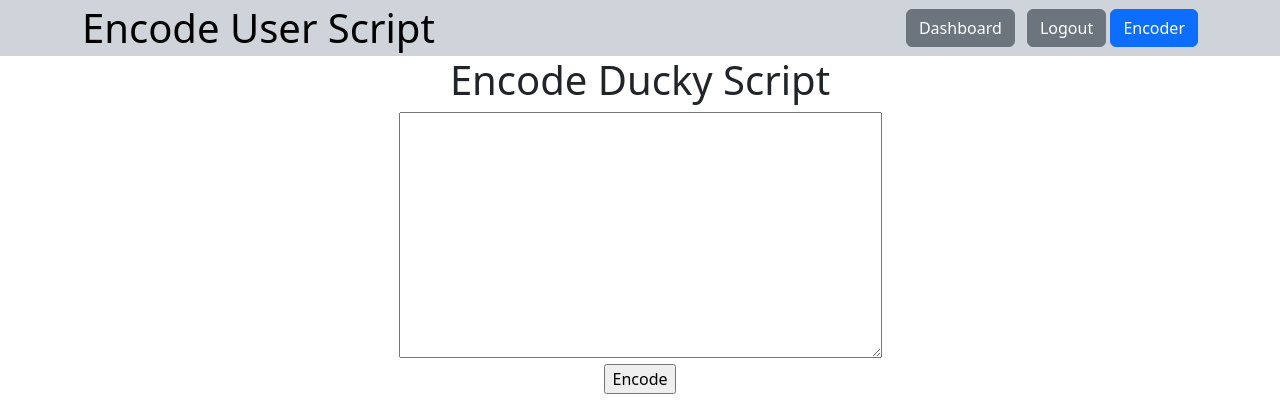
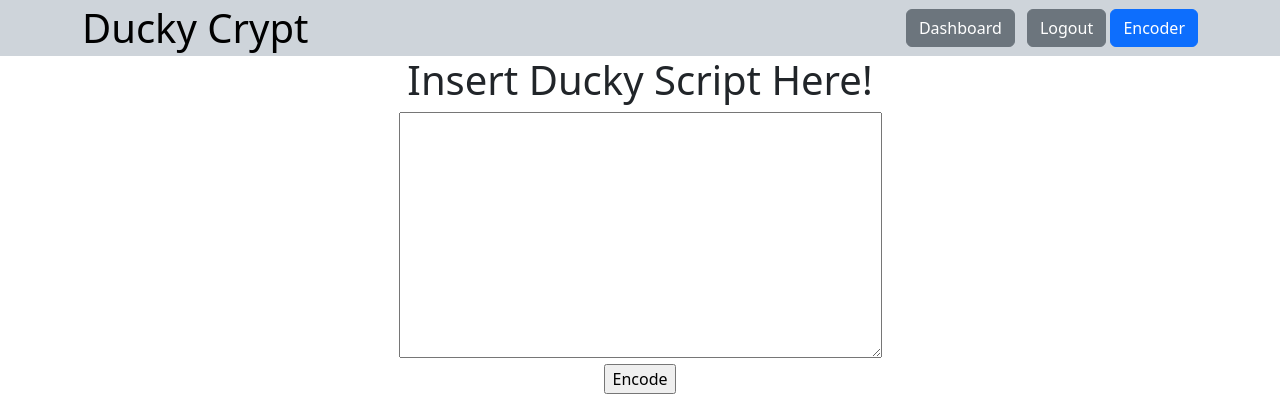
Before and after one commit to jeremiahsnipes/projects_algos, a Flask app: page /encode in a window 1280 px wide. Shown: the top 420 px of the page. Run offline with Flask 3, Linux system fonts and the light colour scheme.

Commit message:
modified:   solo_project/flask_app/templates/encode_form.html

```diff
--- a/solo_project/flask_app/templates/encode_form.html
+++ b/solo_project/flask_app/templates/encode_form.html
@@ -12,7 +12,7 @@
     <header class="bg-dark-subtle text-black py-xl-1">
         <div class="container">
             <div class="row justify-content-between align-items-center">
-                <h1 class="col-md-6 mb-0">Encode User Script</h1>
+                <h1 class="col-md-6 mb-0">Ducky Crypt</h1>
                 <nav class="col-md-6 text-end">
                     <a href="/dashboard" class="btn btn-secondary me-2">Dashboard</a>
                     <a href="/user/logout" class="btn btn-secondary">Logout</a>
@@ -22,7 +22,7 @@
         </div>
     </header>
     <div class="text-center">
-        <h1>Encode Ducky Script</h1>
+        <h1>Insert Ducky Script Here!</h1>
         <form action="/encode" method="post">
             <textarea name="ducky_script" rows="10" cols="50"></textarea><br>
             <input type="submit" value="Encode">
```
